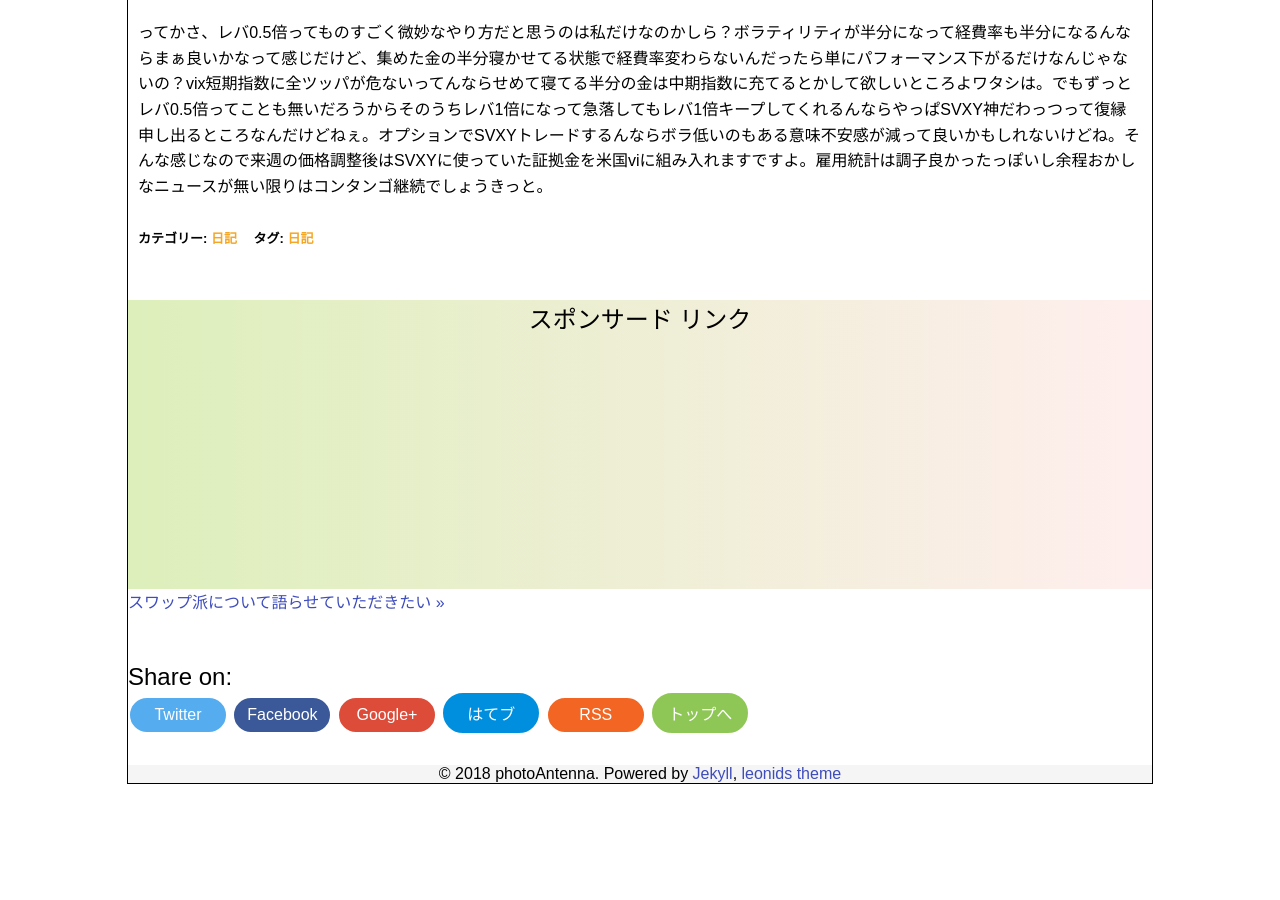
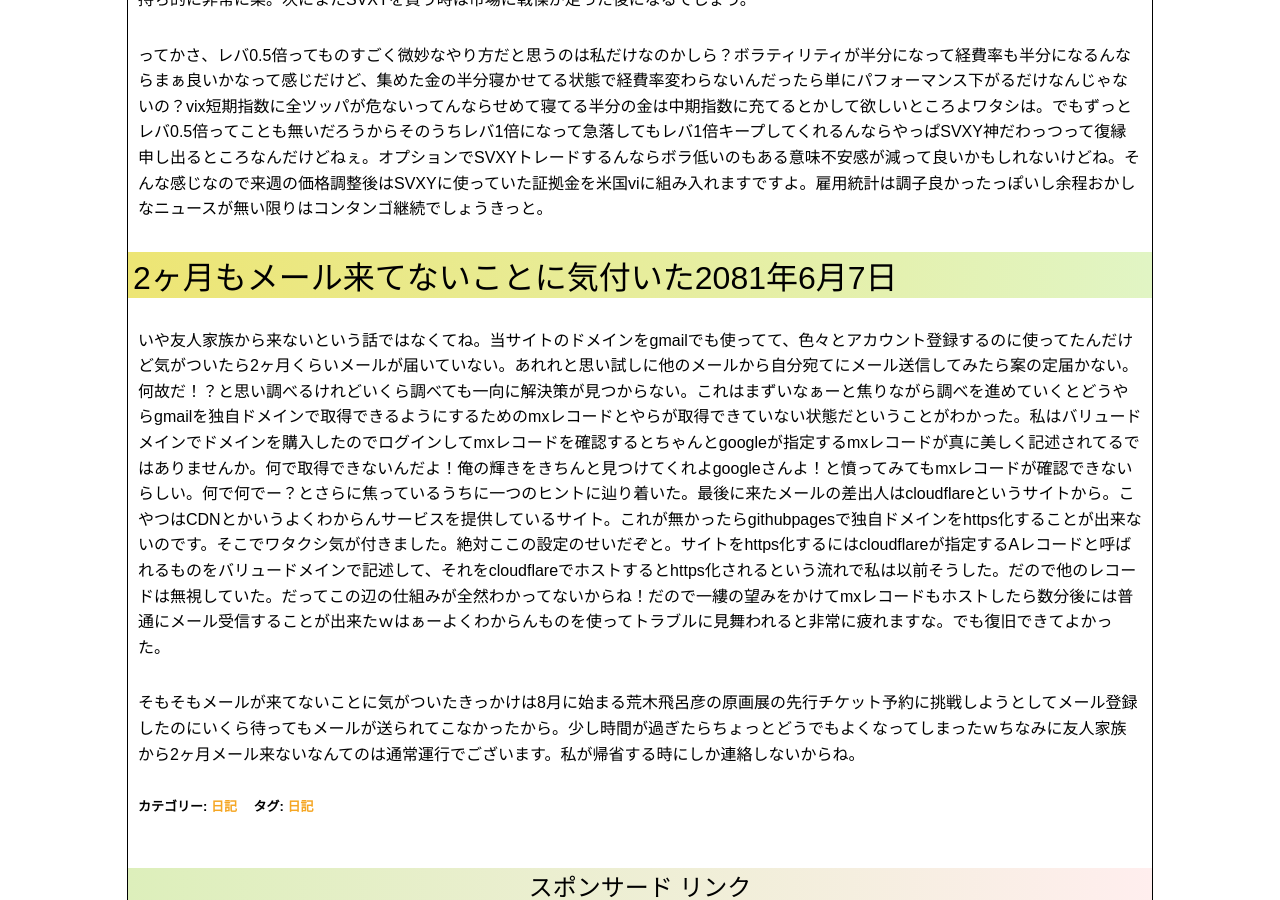
Before and after one commit to photoantenna/photoantenna.github.io, a Jekyll site: the page built from _posts/2018-06-05-diary.md, in a window 1280 px wide and 900 px high, scrolled down 1679 px. Built offline with Jekyll 4.4.1, drawn with Linux system fonts in a browser that asks for light colours; before the commit the page ends 2471 px from its top, so only the background shows below that; some of the changed text lies outside the part shown.

Commit message:
日記更新

```diff
--- a/_posts/2018-06-05-diary.md
+++ b/_posts/2018-06-05-diary.md
@@ -2,12 +2,12 @@
 layout: post
 title: "きたる湿度に怯え出す頃の日記"
 permalink: diary09
-excerpt: "updated2018-06-06,日常のことや出来事に対する自分の反応を文章化していこうのコーナーです。特にテーマも設けずにつらつらと書いていくとっても楽しいコーナーです。見る人にとって楽しいコーナーかどうかは定かではありませんよー"
+excerpt: "updated2018-06-07,日常のことや出来事に対する自分の反応を文章化していこうのコーナーです。特にテーマも設けずにつらつらと書いていくとっても楽しいコーナーです。見る人にとって楽しいコーナーかどうかは定かではありませんよー"
 categories: "日記"
 tags: "日記"
-keywords: "github, SVXY"
+keywords: "github, SVXY, gmail"
 mokuji: true
-update: 2018-06-06
+update: 2018-06-07
 image:
   feature: diary.jpg
 ---
@@ -25,3 +25,9 @@ image:
 2月のvixショック後に購入したSVXYを先日決済しますた。250枚ほど保有してたけど2万円程の微益にて終了でございます。当初の予定では今月の米国vi価格調整日の後に決済しようと思ってたけれど予想以上にSVXYの振れ幅が小さいのでvixが大きく下げたタイミングで利確しちゃいましたよ。私はCFDではSVXYを長期保有するつもりは無いし買うタイミングはvix急騰後に決めているからどちらかと言えばボラティリティは大きい方が都合が良いんだけど今のSVXYはレバ0.5倍運用なのでジワジワ上がるのを待つんだったら米国viに証拠金回したほうが気持ち的に非常に楽。次にまたSVXYを買う時は市場に戦慄が走った後になるでしょう。
 
 ってかさ、レバ0.5倍ってものすごく微妙なやり方だと思うのは私だけなのかしら？ボラティリティが半分になって経費率も半分になるんならまぁ良いかなって感じだけど、集めた金の半分寝かせてる状態で経費率変わらないんだったら単にパフォーマンス下がるだけなんじゃないの？vix短期指数に全ツッパが危ないってんならせめて寝てる半分の金は中期指数に充てるとかして欲しいところよワタシは。でもずっとレバ0.5倍ってことも無いだろうからそのうちレバ1倍になって急落してもレバ1倍キープしてくれるんならやっぱSVXY神だわっつって復縁申し出るところなんだけどねぇ。オプションでSVXYトレードするんならボラ低いのもある意味不安感が減って良いかもしれないけどね。そんな感じなので来週の価格調整後はSVXYに使っていた証拠金を米国viに組み入れますですよ。雇用統計は調子良かったっぽいし余程おかしなニュースが無い限りはコンタンゴ継続でしょうきっと。
+
+### 2ヶ月もメール来てないことに気付いた2081年6月7日
+
+いや友人家族から来ないという話ではなくてね。当サイトのドメインをgmailでも使ってて、色々とアカウント登録するのに使ってたんだけど気がついたら2ヶ月くらいメールが届いていない。あれれと思い試しに他のメールから自分宛てにメール送信してみたら案の定届かない。何故だ！？と思い調べるけれどいくら調べても一向に解決策が見つからない。これはまずいなぁーと焦りながら調べを進めていくとどうやらgmailを独自ドメインで取得できるようにするためのmxレコードとやらが取得できていない状態だということがわかった。私はバリュードメインでドメインを購入したのでログインしてmxレコードを確認するとちゃんとgoogleが指定するmxレコードが真に美しく記述されてるではありませんか。何で取得できないんだよ！俺の輝きをきちんと見つけてくれよgoogleさんよ！と憤ってみてもmxレコードが確認できないらしい。何で何でー？とさらに焦っているうちに一つのヒントに辿り着いた。最後に来たメールの差出人はcloudflareというサイトから。こやつはCDNとかいうよくわからんサービスを提供しているサイト。これが無かったらgithubpagesで独自ドメインをhttps化することが出来ないのです。そこでワタクシ気が付きました。絶対ここの設定のせいだぞと。サイトをhttps化するにはcloudflareが指定するAレコードと呼ばれるものをバリュードメインで記述して、それをcloudflareでホストするとhttps化されるという流れで私は以前そうした。だので他のレコードは無視していた。だってこの辺の仕組みが全然わかってないからね！だので一縷の望みをかけてmxレコードもホストしたら数分後には普通にメール受信することが出来たｗはぁーよくわからんものを使ってトラブルに見舞われると非常に疲れますな。でも復旧できてよかった。
+
+そもそもメールが来てないことに気がついたきっかけは8月に始まる荒木飛呂彦の原画展の先行チケット予約に挑戦しようとしてメール登録したのにいくら待ってもメールが送られてこなかったから。少し時間が過ぎたらちょっとどうでもよくなってしまったｗちなみに友人家族から2ヶ月メール来ないなんてのは通常運行でございます。私が帰省する時にしか連絡しないからね。
```
